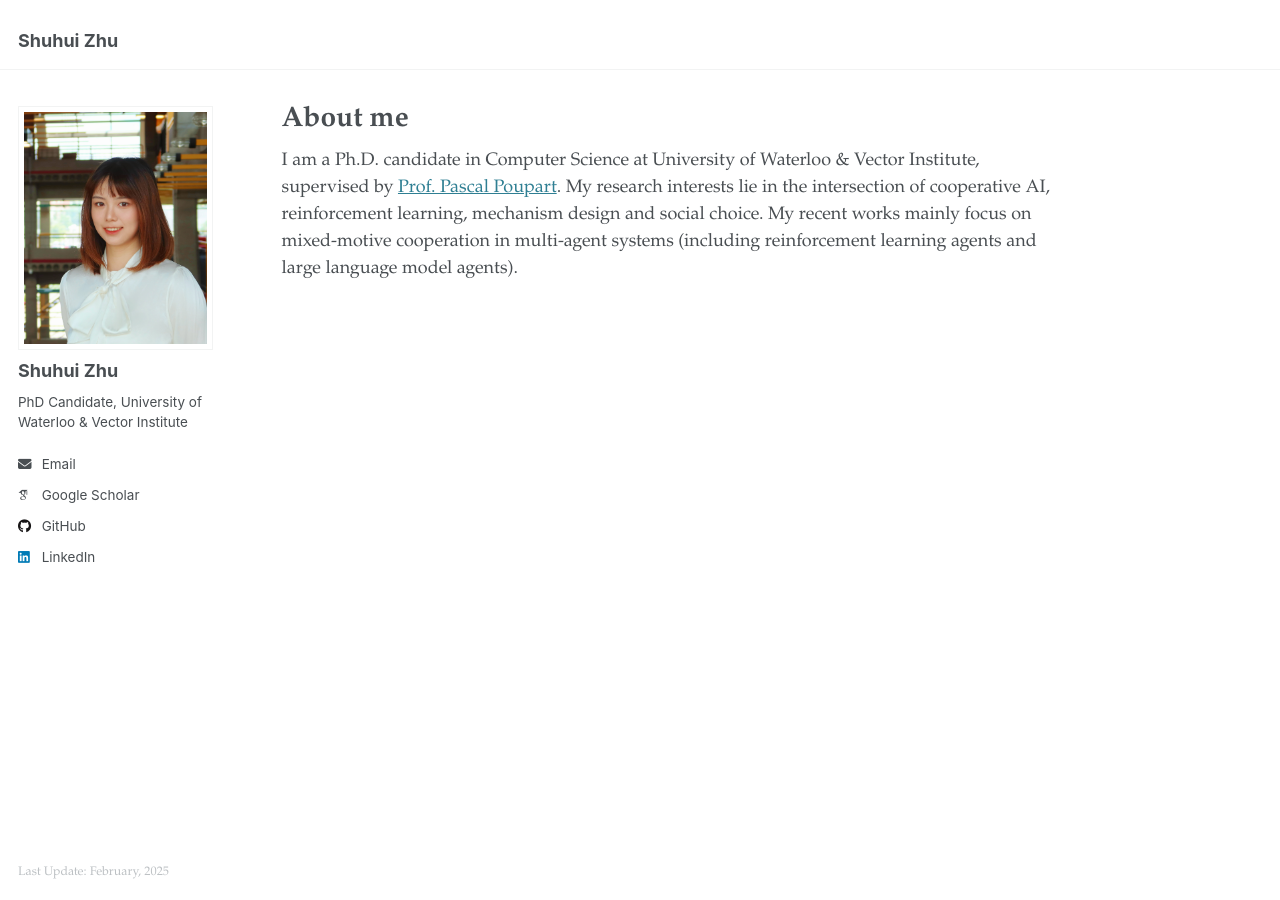
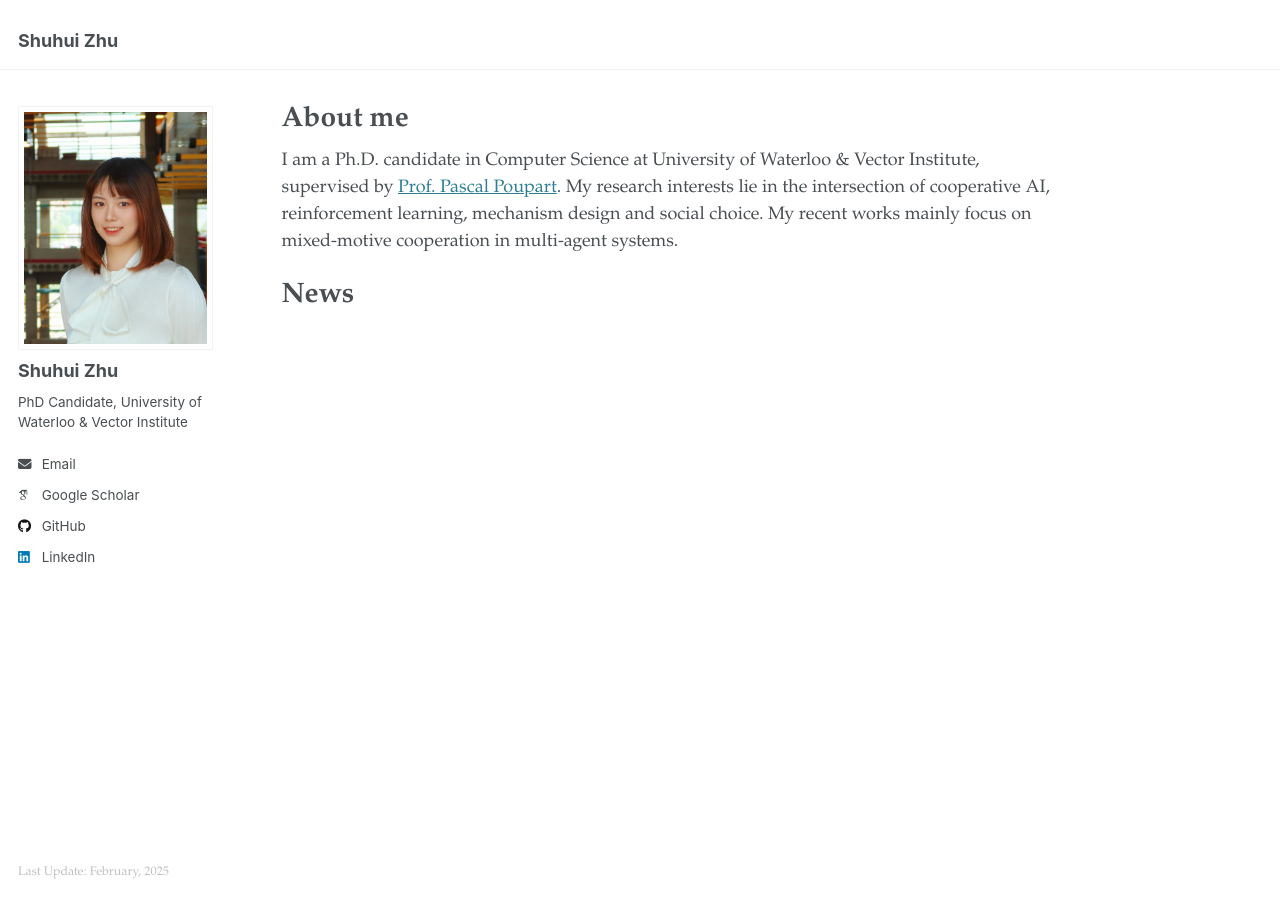
Before and after one commit to shuhui-zhu/shuhui-zhu.github.io, a Jekyll site: the page built from _pages/about.md, in a window 1280 px wide. Built offline with Jekyll 4.4.1, drawn with Linux system fonts in a browser that asks for light colours; some web fonts are replaced.

Commit message:
update about

```diff
--- a/_pages/about.md
+++ b/_pages/about.md
@@ -7,4 +7,7 @@ redirect_from:
   - /about.html
 ---
 
-I am a Ph.D. candidate in Computer Science at University of Waterloo & Vector Institute, supervised by [Prof. Pascal Poupart](https://cs.uwaterloo.ca/~ppoupart/). My research interests lie in the intersection of cooperative AI, reinforcement learning, mechanism design and social choice. My recent works mainly focus on mixed-motive cooperation in multi-agent systems (including reinforcement learning agents and large language model agents).
+I am a Ph.D. candidate in Computer Science at University of Waterloo & Vector Institute, supervised by [Prof. Pascal Poupart](https://cs.uwaterloo.ca/~ppoupart/). My research interests lie in the intersection of cooperative AI, reinforcement learning, mechanism design and social choice. My recent works mainly focus on mixed-motive cooperation in multi-agent systems.
+
+News
+======
```
